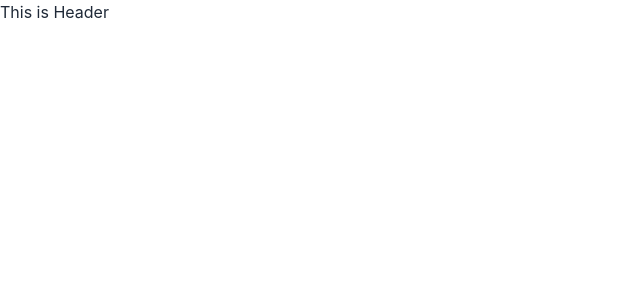
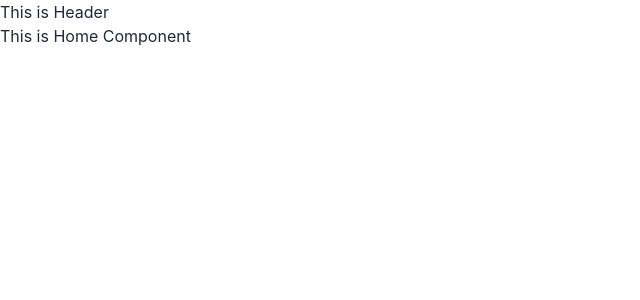
Before and after one commit to yusuf-khan-swd/hotel-booking, a React (Create React App) app: page / in a window 1280 px wide. Shown: the top 300 px of the page, without its empty margins (0-640 px from the left). Built offline with nearby package versions, Linux system fonts and the light colour scheme.

Commit message:
added home component to default route

```diff
--- /dev/null
+++ b/src/components/Home/Home.js
@@ -0,0 +1,11 @@
+import React from 'react';
+
+const Home = () => {
+  return (
+    <div>
+      <h2>This is Home Component</h2>
+    </div>
+  );
+};
+
+export default Home;
--- a/src/routes/routes/router.js
+++ b/src/routes/routes/router.js
@@ -1,4 +1,5 @@
 import { createBrowserRouter } from "react-router-dom";
+import Home from "../../components/Home/Home";
 import Main from "../../layout/Main";
 
 export const router = createBrowserRouter([
@@ -8,6 +9,7 @@ export const router = createBrowserRouter([
     children: [
       {
         path: '/',
+        element: <Home></Home>
       }
     ],
   },
```
